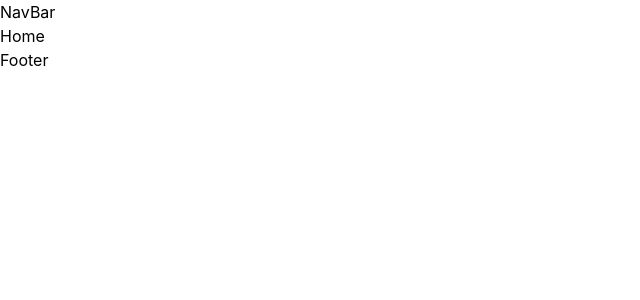
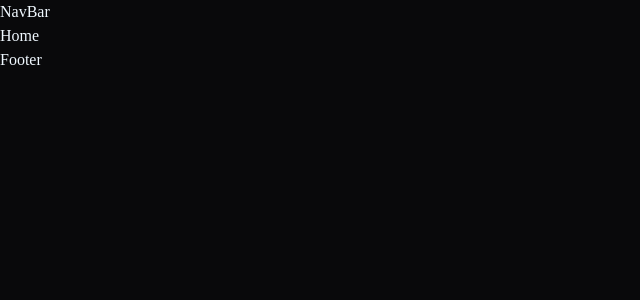
Before and after one commit to MehmoodCoder/Movie_Booking_MERN_App, a React (Vite) app in the folder client/: page / in a window 1280 px wide. Shown: the top 300 px of the page, without its empty margins (0-640 px from the left). Built offline with nearby package versions, Linux system fonts and the light colour scheme.

Commit message:
Done basic setup done

```diff
--- a/client/src/index.css
+++ b/client/src/index.css
@@ -1,3 +1,20 @@
 @import "tailwindcss";
 
 @import url('https://fonts.googleapis.com/css2?family=Outfit:wght@100..900&family=Playfair+Display:ital,wght@0,400..900;1,400..900&display=swap');
+
+
+@theme {
+    --color-primary: #f84565;
+    --color-primary-dull: #d63854;
+}
+
+*{
+    font-family: 'Outfit', 'sans-serif';
+    scrollbar-width: thin;
+    scrollbar-color: #787777 #131212;
+}
+
+body{
+    color: aliceblue;
+    background-color: #09090b;
+}
```
